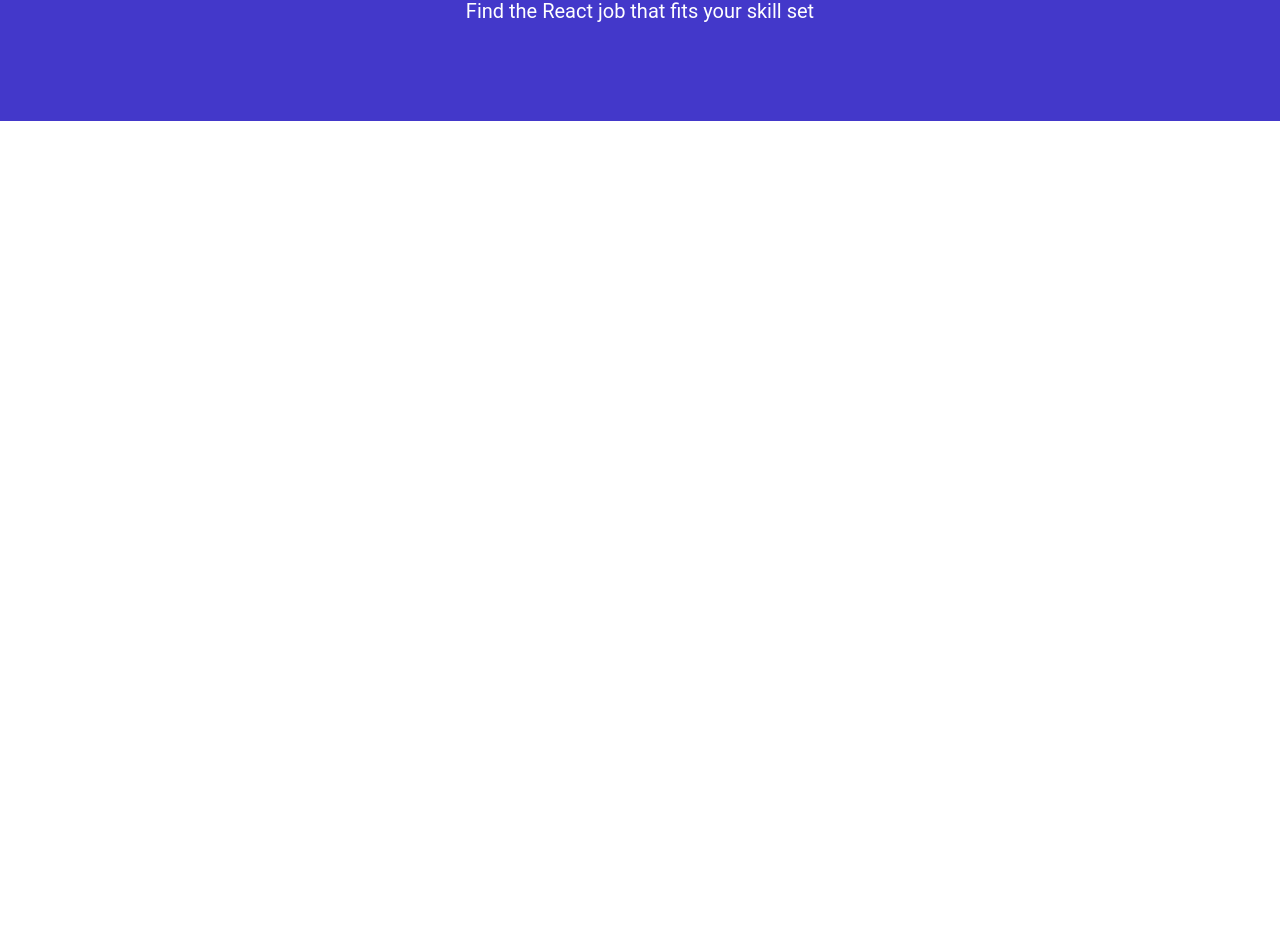
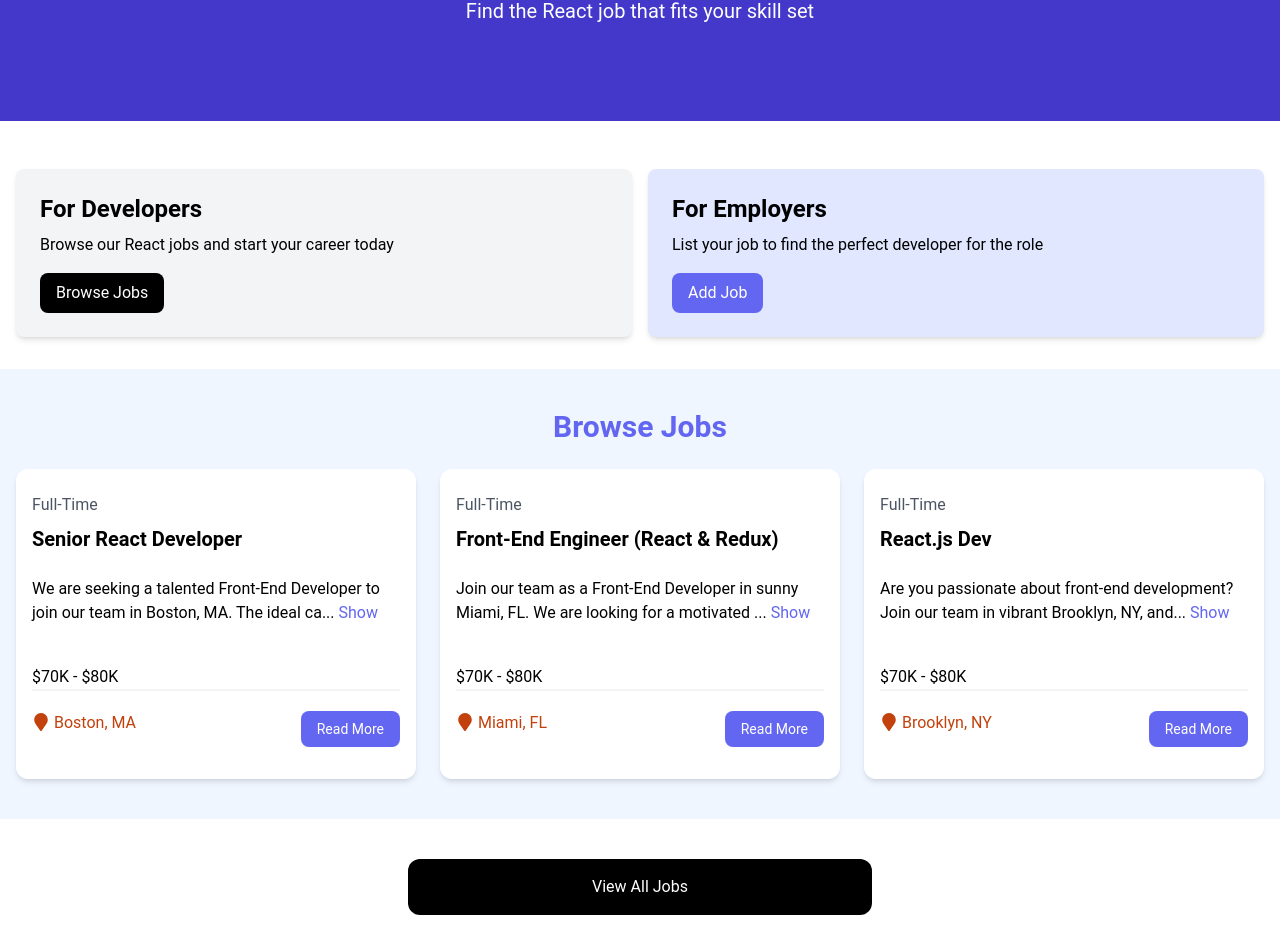
Before and after one commit to madiha-m/react_js, a React (Vite) app in the folder jobs-portal/: page / in a window 1280 px wide. Shown: the part 228-1180 px from the top of the page. Before the commit the page ends 800 px from the top, so only its background shows below. Built offline with nearby package versions, Linux system fonts and the light colour scheme.

Commit message:
add all the compoenents of the HomePage

```diff
--- a/jobs-portal/src/pages/HomePage.jsx
+++ b/jobs-portal/src/pages/HomePage.jsx
@@ -1,10 +1,16 @@
 import React from 'react'
 import Hero from '../components/Hero'
+import HomeCards from '../components/HomeCards'
+import JobListings from '../components/JobListings'
+import ViewAllJobs from '../components/ViewAllJobs'
 
 const HomePage = () => {
   return (
     <>
       <Hero />
+      <HomeCards />
+      <JobListings />
+      <ViewAllJobs />
     </>
   )
 }
```
